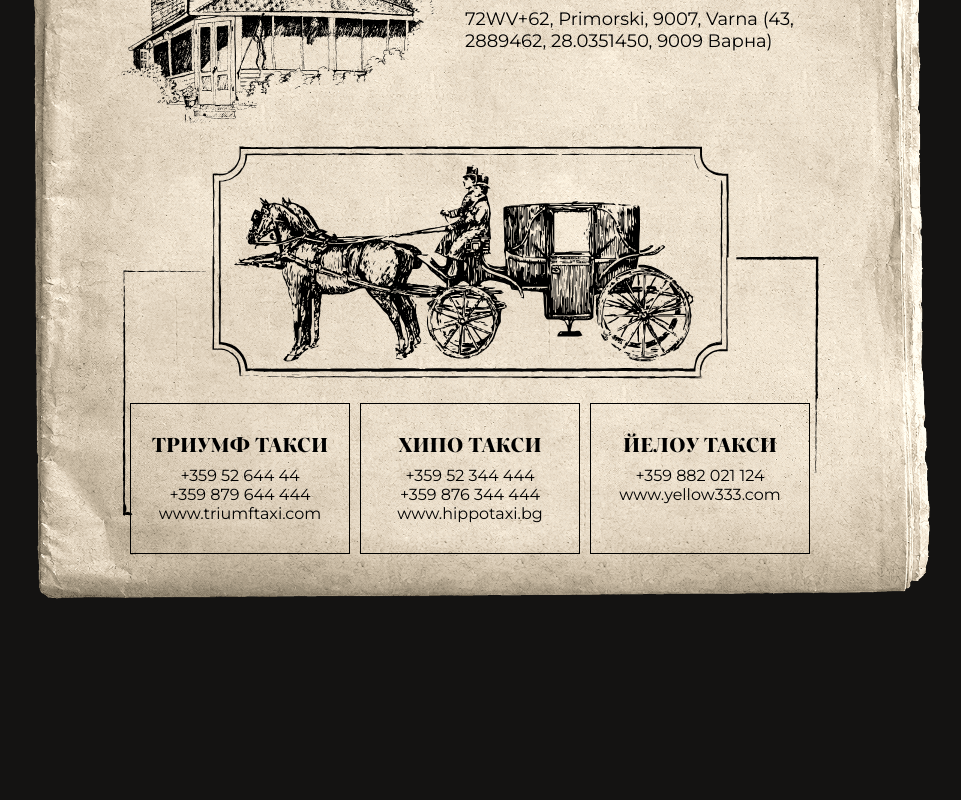
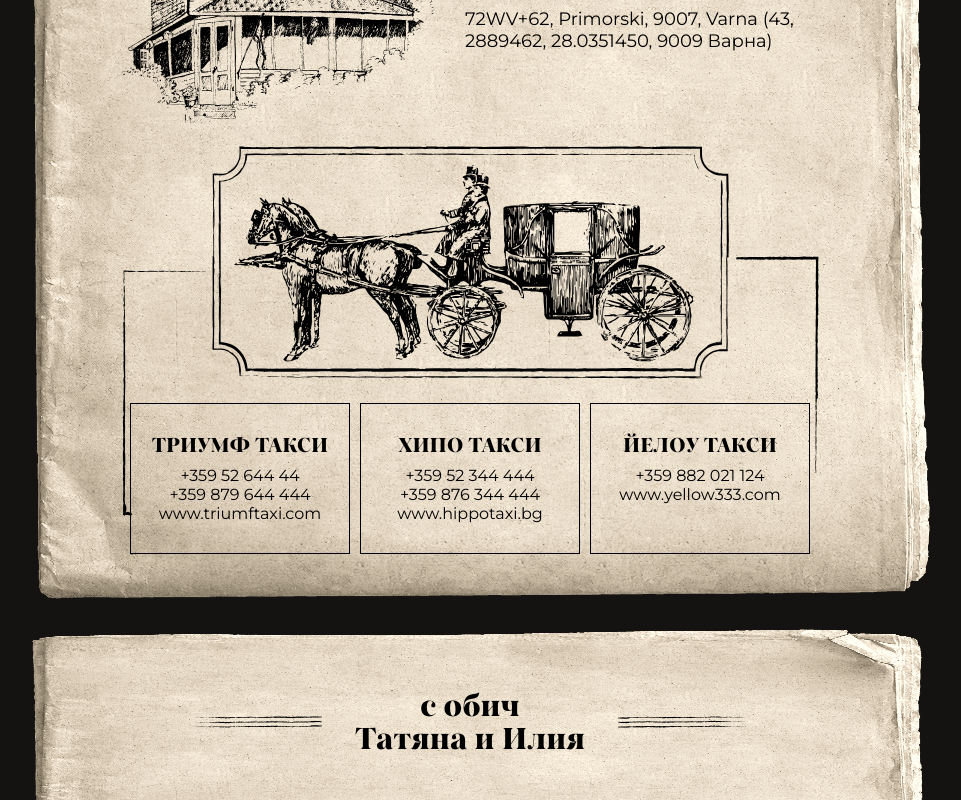
Before and after one commit to IvailoStoyanov/ilkoTatyanaWedding, a React (Vite) app: page / in a window 1280 px wide. Shown: the part 3011-3811 px from the top of the page, without its empty margins (170-1131 px from the left). Before the commit the page ends 3610 px from the top, so only its background shows below. Built offline with nearby package versions, Linux system fonts and the light colour scheme.

Commit message:
Add Footer component with styles and integrate into Home page

```diff
--- /dev/null
+++ b/src/components/Footer/index.module.scss
@@ -0,0 +1,43 @@
+@use "/src/styles/variables.scss" as *;
+
+.footerWrapper {
+  position: relative;
+  padding-bottom: 35px;
+  margin-top: 30px;
+  overflow: hidden;
+
+  .newspaper {
+    position: absolute;
+    top: 0;
+    left: calc(50% - 44%);
+    width: 90%;
+    height: 150%;
+    z-index: -1;
+  }
+
+  .titleWrapper {
+    display: flex;
+    padding-top: 40px;
+    padding-bottom: 10px;
+    gap: 30px;
+    justify-content: center;
+
+    img {
+      width: 13%;
+    }
+
+    img:nth-of-type(2) {
+      transform: rotate(180deg);
+    }
+  }
+}
+
+.sectionTitle {
+  text-align: center;
+}
+
+@media (min-width: $media-s-desktop) {
+  .footerWrapper .titleWrapper {
+    padding-top: 60px;
+  }
+}
--- /dev/null
+++ b/src/components/Footer/index.tsx
@@ -0,0 +1,19 @@
+import newspaper from "../../assets/background.png";
+import titleWolverine from "../../assets/title-wolverine.svg";
+
+import styles from "./index.module.scss";
+
+const Footer = () => {
+  return (
+    <div className={styles.footerWrapper}>
+      <img className={styles.newspaper} src={newspaper} alt="newspaper" />
+      <div className={styles.titleWrapper}>
+        <img src={titleWolverine} alt="titleWolverine" />
+        <h2 className={styles.sectionTitle}>с обич <br /> Татяна и Илия</h2>
+        <img src={titleWolverine} alt="titleWolverine" />
+      </div>
+    </div>
+  );
+};
+
+export default Footer;
--- a/src/pages/home/index.tsx
+++ b/src/pages/home/index.tsx
@@ -3,6 +3,7 @@
 import RsvpForm from "../../components/RsvpForm";
 import Timetable from "../../components/Timetable";
 import Location from "../../components/Location";
+import Footer from "../../components/Footer";
 import { GuestsProvider } from "../../contexts/GuestsContext";
 import styles from './index.module.scss';
 
@@ -16,6 +17,7 @@
                 <RsvpForm />
             </GuestsProvider>
             <Location />
+            <Footer />
         </div>
     )
 }
```
